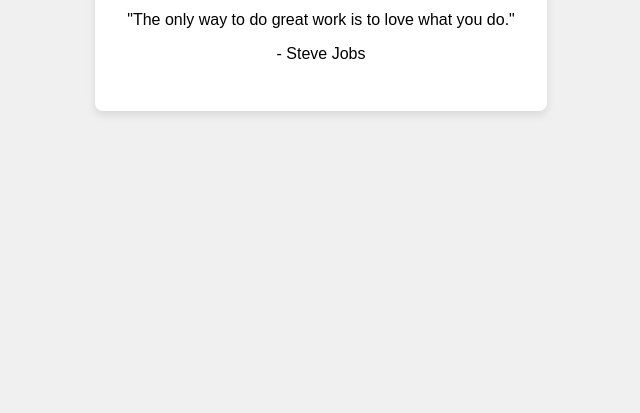
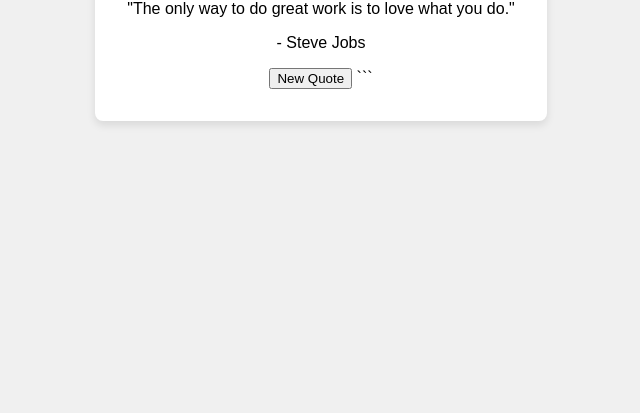
Before and after one commit to Reddy-kalwakolu/git_test, a plain HTML site: page index.html in a window 1280 px wide. Shown: the part 403-816 px from the top of the page, without its empty margins (319-959 px from the left). Drawn offline with Linux system fonts and the light colour scheme.

Commit message:
feat: Add 'New Quote' button

````diff
--- a/index.html
+++ b/index.html
@@ -10,6 +10,7 @@
         <h1>Quote of the Day</h1>
         <p id="quote-text">"The only way to do great work is to love what you do."</p>
         <p id="quote-author">- Steve Jobs</p>
+        <button id="new-quote-btn">New Quote</button> ```
     </div>
     <script src="app.js"></script>
 </body>
````
